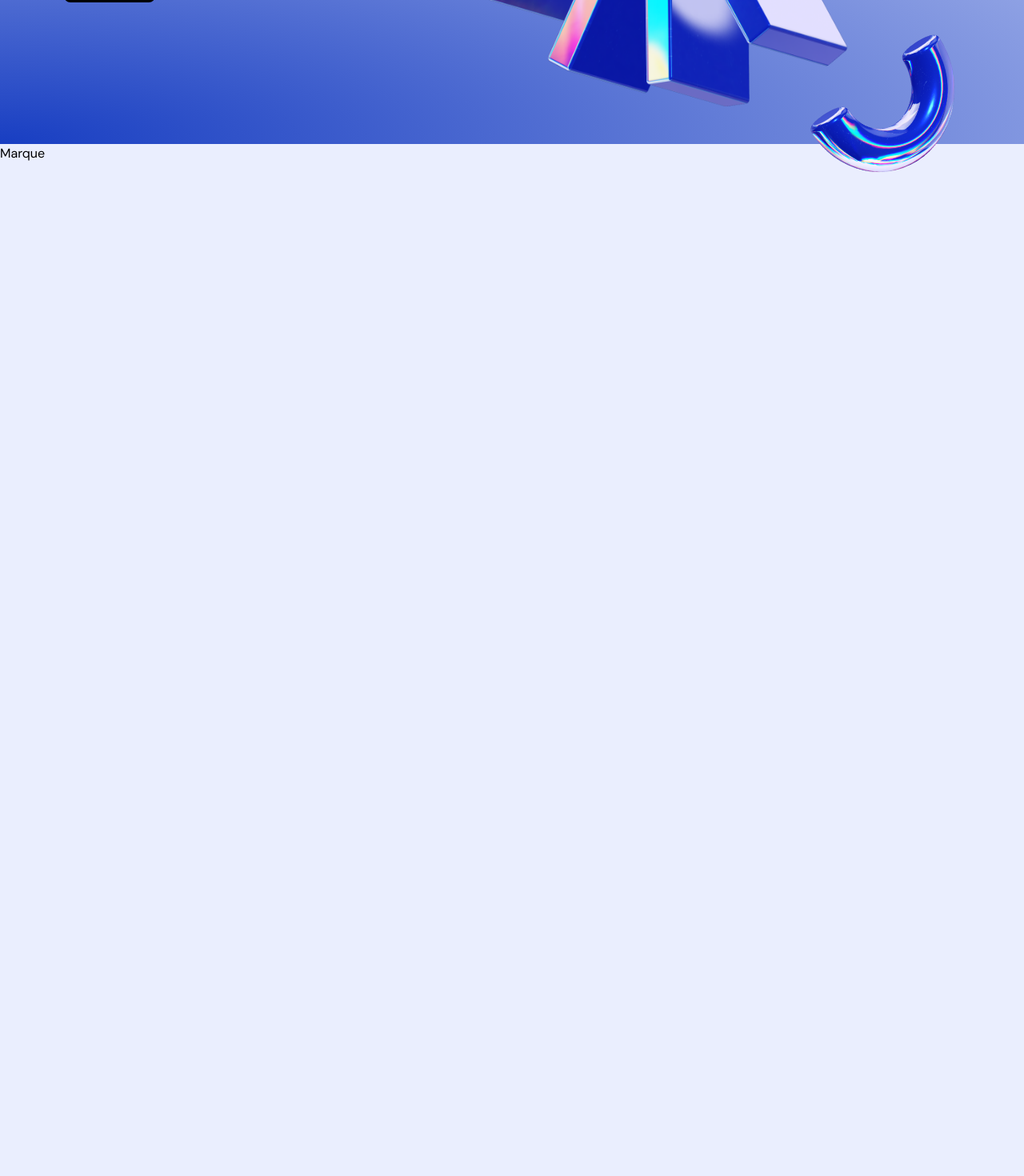
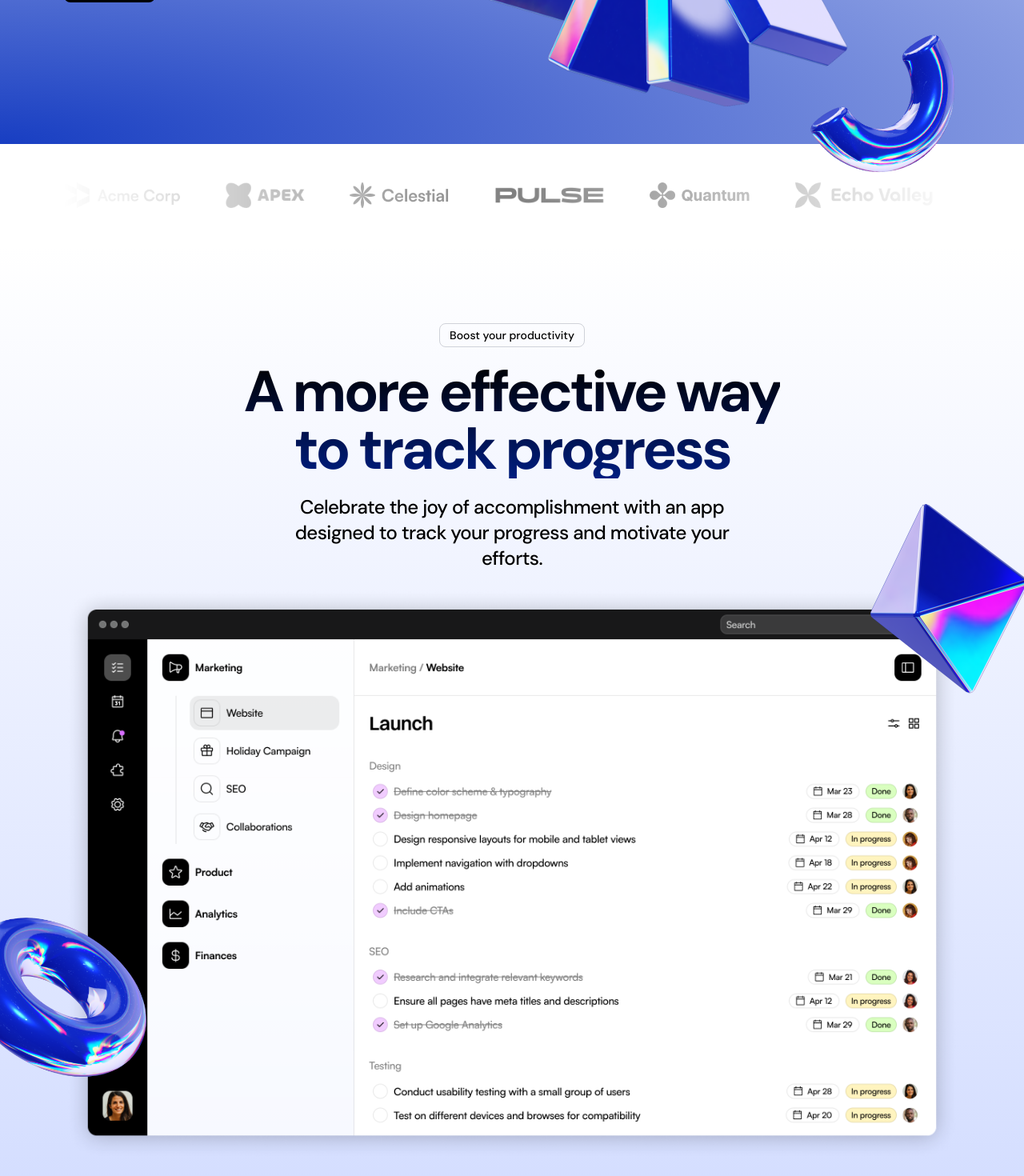
Before and after one commit to shiyammm/saas_landing_light, a Next.js app: page / in a window 1280 px wide. Shown: the part 658-2128 px from the top of the page at 80% size. Before the commit the page ends 1638 px from the top, so only its background shows below. Built offline with nearby package versions, Linux system fonts and the light colour scheme.

Commit message:
Completed implementing marque and product showcase components

```diff
--- a/src/app/page.tsx
+++ b/src/app/page.tsx
@@ -1,6 +1,7 @@
 import Header from '@/components/Header';
 import Hero from '@/components/Hero';
 import Marque from '@/components/Marque';
+import ProductShowcase from '@/components/ProductShowcase';
 import React from 'react';
 
 const page = () => {
@@ -9,6 +10,7 @@ const page = () => {
       <Header />
       <Hero />
       <Marque />
+      <ProductShowcase />
     </>
   );
 };
--- a/src/components/Marque.tsx
+++ b/src/components/Marque.tsx
@@ -1,7 +1,35 @@
+import Image from 'next/image';
 import React from 'react';
+import acme from '@/assets/logo-acme.png';
+import apex from '@/assets/logo-apex.png';
+import celestial from '@/assets/logo-celestial.png';
+import pulse from '@/assets/logo-pulse.png';
+import quantum from '@/assets/logo-quantum.png';
+import echo from '@/assets/logo-echo.png';
 
 const Marque = () => {
-  return <section className="w-full h-screen">Marque</section>;
+  const images = [
+    { src: acme, alt: 'acme' },
+    { src: apex, alt: 'apex' },
+    { src: celestial, alt: 'celestial' },
+    { src: pulse, alt: 'pulse' },
+    { src: quantum, alt: 'quantum' },
+    { src: echo, alt: 'echo' },
+  ];
+
+  return (
+    <section className="bg-white py-8 md:py-12">
+      <div className="container">
+        <div className="overflow-hidden [mask-image:linear-gradient(to_right,transparent,black,transparent)] flex">
+          <div className="flex gap-14 flex-none">
+            {images.map(({ src, alt }) => (
+              <Image src={src} key={alt} alt={alt} className="w-auto h-8" />
+            ))}
+          </div>
+        </div>
+      </div>
+    </section>
+  );
 };
 
 export default Marque;
--- /dev/null
+++ b/src/components/ProductShowcase.tsx
@@ -0,0 +1,50 @@
+import React from 'react';
+import Image from 'next/image';
+import productImage from '@/assets/product-image.png';
+import pyramid from '@/assets/pyramid.png';
+import tube from '@/assets/tube.png';
+
+const ProductShowcase = () => {
+  return (
+    <section className="py-24 bg-gradient-to-b from-[#FFFF] to-[#D2DCFF] overflow-hidden">
+      <div className="container ">
+        <div className="relative">
+          <div className="space-y-5 items-center flex flex-col justify-center">
+            <div className="flex items-center justify-center">
+              <div className="border-gray-500/30 font-medium text-tighter text-black border px-3 py-1 rounded-lg text-sm">
+                Boost your productivity
+              </div>
+            </div>
+            <h2 className="text-center text-3xl md:text-5xl xl:text-7xl font-bold tracking-tighter gradient-text">
+              A more effective way <br className="hidden md:block" /> to track
+              progress
+            </h2>
+            <p className="text-center text-lg md:text-xl xl:text-2xl tracking-tight font-medium md:max-w-md xl:max-w-xl">
+              Celebrate the joy of accomplishment with an app designed to track
+              your progress and motivate your efforts.
+            </p>
+            <div>
+              <Image src={productImage} alt="product-img" />
+            </div>
+          </div>
+          <Image
+            src={pyramid}
+            alt="pyramid"
+            className="absolute hidden md:block -right-[7rem] top-[9rem] xl:top-[13.5rem]"
+            width={262}
+            height={262}
+          />
+          <Image
+            src={tube}
+            alt="tube-img"
+            className="absolute hidden md:block -left-[9rem] bottom-[1.5rem] xl:bottom-[5rem]"
+            width={262}
+            height={262}
+          />
+        </div>
+      </div>
+    </section>
+  );
+};
+
+export default ProductShowcase;
```
